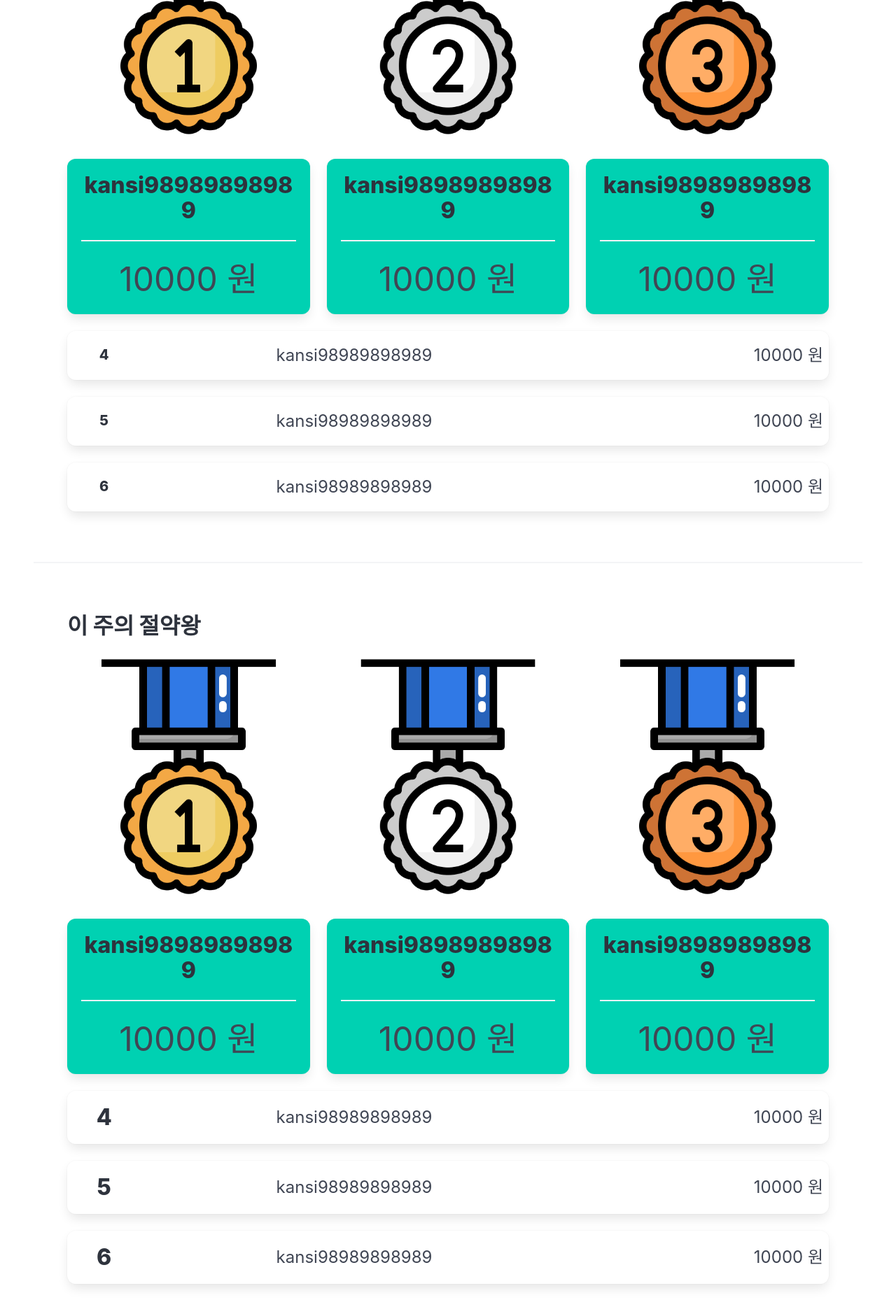
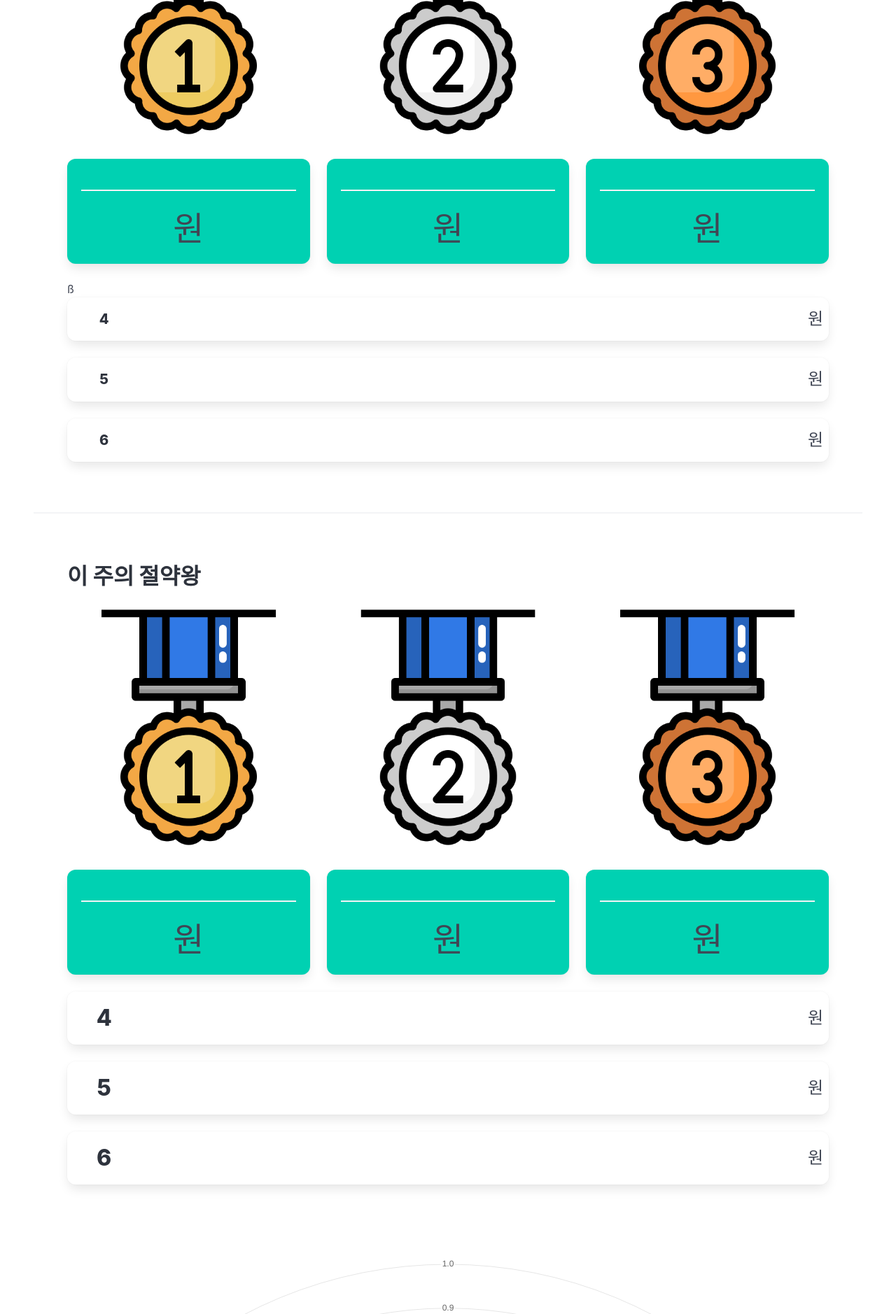
Before and after one commit to Yeom95/jungle7_0project, a Flask app: page /rankingBoard in a window 1280 px wide. Shown: the part 457-2335 px from the top of the page at 70% size. Run offline with Flask 3, Linux system fonts and the light colour scheme; data that the repository does not hold is empty; a map, chart or similar area stays blank; some web fonts are replaced.

Commit message:
테스트용 삭제

```diff
--- a/7월 Week0 프로젝트/templates/rankingBoard.html
+++ b/7월 Week0 프로젝트/templates/rankingBoard.html
@@ -138,7 +138,7 @@
                   {% if savedayrank|length > i %}
                     {{ savedayrank[i]['_id'] }}
                   {% else %}
-                  kansi98989898989
+
                   </span>
                   {% endif %}
                 </div>
@@ -148,7 +148,7 @@
                   {% if savedayrank|length > i %}
                     {{ savedayrank[i]['total_cost'] }}
                   {% else %}
-                   10000
+
                   {% endif %}
                   원
                   </span>
@@ -157,7 +157,7 @@
               </div>
             {% endfor %}
             </div>
-
+ß
 
             <!-- 추후에 지울 수 있음 -->
             <!-- 4위부터 6위까지 -->
@@ -172,7 +172,7 @@
                           {% if savedayrank|length > i %}
                               {{ savedayrank[i]['_id'] }}
                           {% else %}
-                          kansi98989898989
+
                           {% endif %}
                         </span>
 
@@ -181,7 +181,7 @@
                         {% if savedayrank|length > i %}
                             {{ savedayrank[i]['total_cost'] }}
                         {% else %}
-                        10000
+
                         {% endif %}
                         원
                       </div>
@@ -219,7 +219,7 @@
                   {% if saveweekrank|length > i %}
                     {{ saveweekrank[i]['_id'] }}
                   {% else %}
-                  kansi98989898989
+
                   </span>
 
                   {% endif %}
@@ -230,7 +230,7 @@
                     {% if saveweekrank|length > i %}
                       {{ saveweekrank[i]['total_cost'] }}
                     {% else %}
-                    10000
+
                     {% endif %}
                     원
                     </span>
@@ -254,7 +254,7 @@
                           {% if saveweekrank|length > i %}
                               {{ saveweekrank[i]['_id'] }}
                           {% else %}
-                          kansi98989898989
+
                           {% endif %}
                         </span>
 
@@ -263,7 +263,7 @@
                         {% if saveweekrank|length > i %}
                             {{ saveweekrank[i]['total_cost'] }}
                         {% else %}
-                        10000
+
                         {% endif %}
                         원
                       </div>
```
